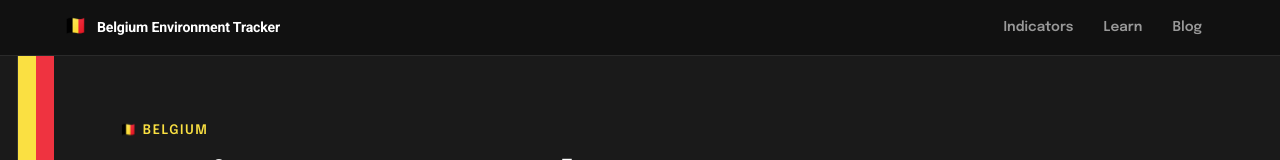
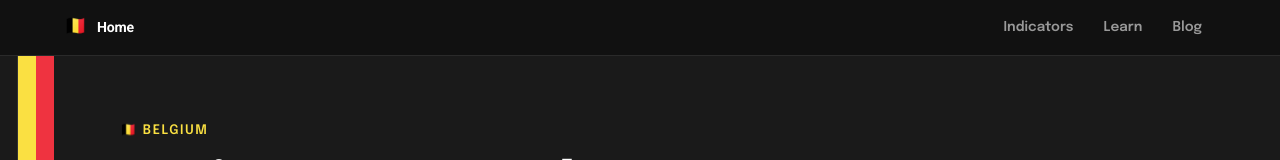
Before and after one commit to TjokMeuwissen/Belgium-Environment-Tracker, a Next.js app: page / in a window 1280 px wide. Shown: the top 160 px of the page. Built offline with nearby package versions, Linux system fonts and the light colour scheme.

Commit message:
Add files via upload

```diff
--- a/app/components/SiteNav.tsx
+++ b/app/components/SiteNav.tsx
@@ -2,6 +2,7 @@
 
 import Link from 'next/link';
 import { usePathname } from 'next/navigation';
+import { useEffect } from 'react';
 
 const NAV_LINKS = [
   { href: '/indicators', label: 'Indicators' },
@@ -11,12 +12,18 @@ const NAV_LINKS = [
 
 export default function SiteNav() {
   const pathname = usePathname();
+
+  // Scroll to top on every page navigation
+  useEffect(() => {
+    window.scrollTo({ top: 0, behavior: 'instant' });
+  }, [pathname]);
+
   return (
     <nav className="site-nav" aria-label="Site navigation">
       <div className="site-nav-inner">
         <Link href="/" className="site-nav-logo">
           <span className="site-nav-flag">🇧🇪</span>
-          <span className="site-nav-brand">Belgium Environment Tracker</span>
+          <span className="site-nav-brand">Home</span>
         </Link>
         <div className="site-nav-links">
           {NAV_LINKS.map(l => (
```
